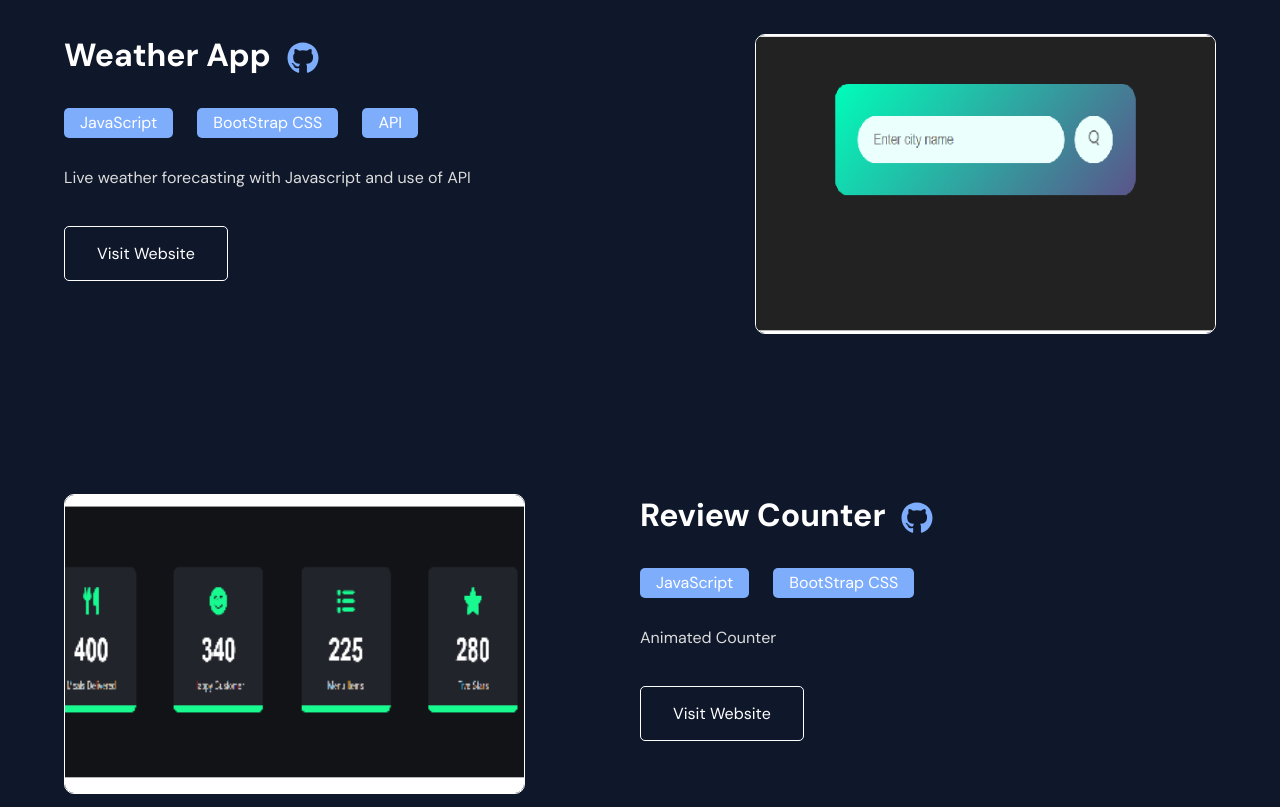
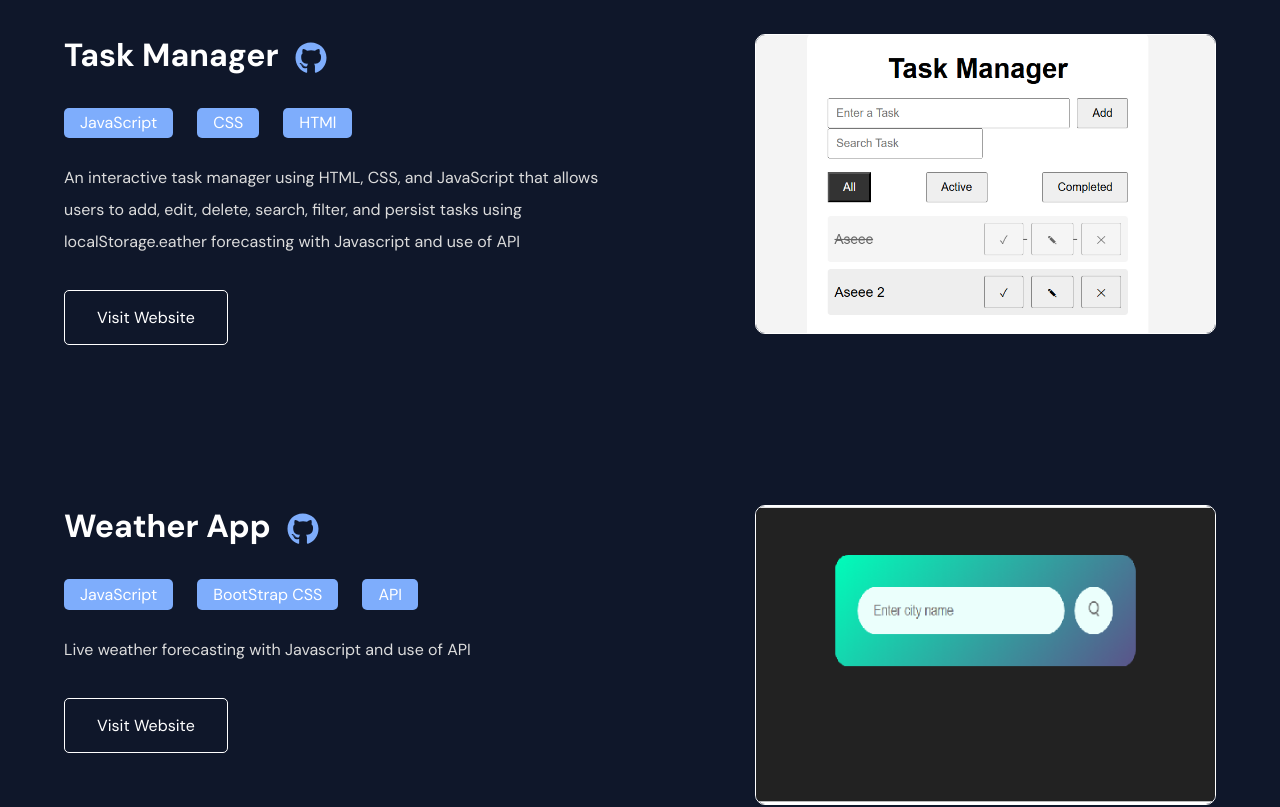
Before and after one commit to Adedeji1/Adedeji_Portfolio, a React (Create React App) app: page / in a window 1280 px wide. Shown: the part 1700-2507 px from the top of the page. Built offline with nearby package versions, Linux system fonts and the light colour scheme.

Commit message:
updating the projects to get it recent

```diff
--- a/src/utilis/Data.tsx
+++ b/src/utilis/Data.tsx
@@ -4,7 +4,8 @@ import { RiNextjsFill } from "react-icons/ri";
 import Project1 from '../Assetss/weatherapp.png';
 import Project2 from '../Assetss/counter.png';
 import Project3 from '../Assetss/ecommerce.png';
-import Project4 from '../Assetss/testimony.png'
+import Project4 from '../Assetss/testimony.png';
+import Project0 from '../Assetss/Project0.png';
 
 export const Skills = [
     {
@@ -29,6 +30,15 @@ export const Skills = [
     }
 ]
 export const projectDetails = [
+    {
+        id: 0,
+        project_name: "Task Manager",
+        project_desc: "An interactive task manager using HTML, CSS, and JavaScript that allows users to add, edit, delete, search, filter, and persist tasks using localStorage.eather forecasting with Javascript and use of API",
+        tech_stack: ['JavaScript', 'CSS', 'HTMl'],
+        project_img: Project0,
+        project_url: 'https://merry-daffodil-b52214.netlify.app/',
+        reverse: false,
+    },
     {
         id: 0,
         project_name: "Weather App",
```
Also changed, not shown: src/Assetss/Project0.png (added).
